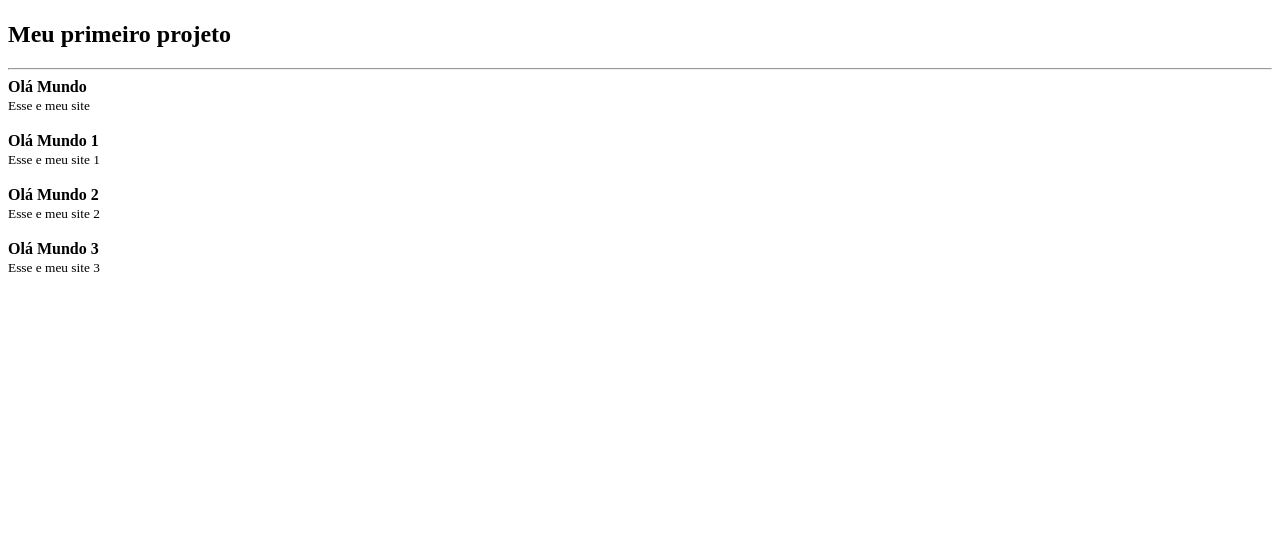
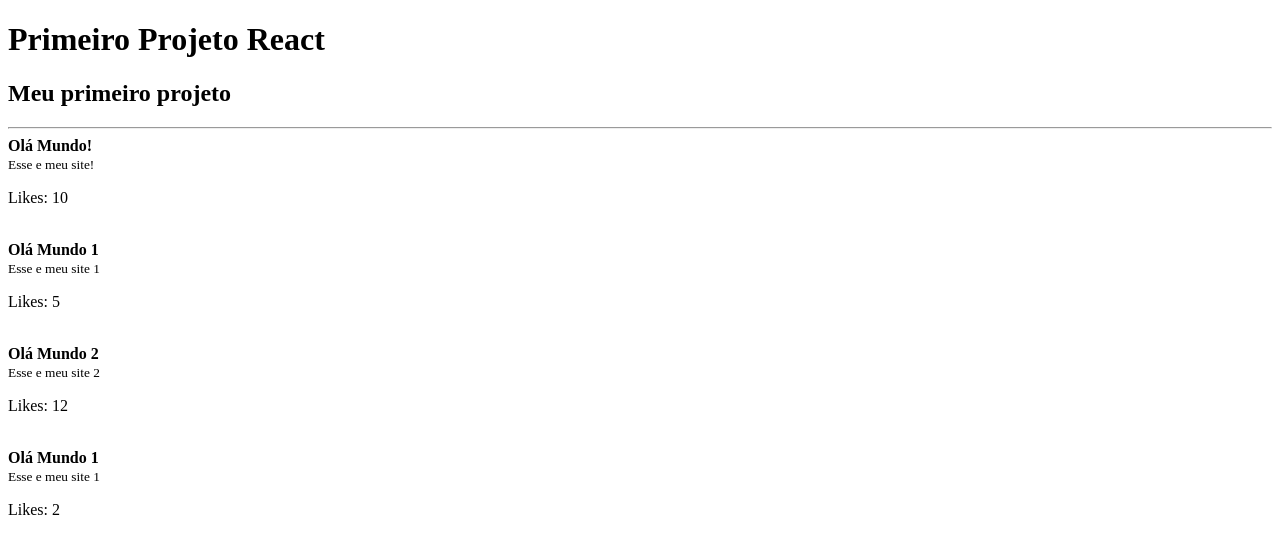
Before and after one commit to ruann3res/react-base, a React app in the folder module1/: page / in a window 1280 px wide. Shown: the top 554 px of the page. Built offline with nearby package versions, Linux system fonts and the light colour scheme.

Commit message:
feat: learning about prop-types

```diff
--- a/module1/package.json
+++ b/module1/package.json
@@ -23,7 +23,8 @@
     "webpack-dev-server": "^3.11.2"
   },
   "dependencies": {
-    "react": "^17.0.1",
-    "react-dom": "^17.0.1"
+    "prop-types": "^15.8.1",
+    "react": "^17.0.2",
+    "react-dom": "^17.0.2"
   }
 }
--- a/module1/src/App.js
+++ b/module1/src/App.js
@@ -5,14 +5,39 @@ import Header from "./Header";
 export default function App() {
     return (
         <>
-            <Header>
+            <Header title="Primeiro Projeto React">
                 <h2>Meu primeiro projeto</h2>
             </Header>
             <hr />
-            <Post title="Olá Mundo" subtittle="Esse e meu site" />
-            <Post title="Olá Mundo 1" subtittle="Esse e meu site 1" />
-            <Post title="Olá Mundo 2" subtittle="Esse e meu site 2" />
-            <Post title="Olá Mundo 3" subtittle="Esse e meu site 3" />
+            <Post
+                post={{
+                    title: "Olá Mundo!",
+                    subtittle: "Esse e meu site!"
+                }}
+                likes={20}
+            />
+            <Post
+                post={{
+                    title: "Olá Mundo 1",
+                    subtittle: "Esse e meu site 1"
+                }}
+                likes={10}
+            />
+            <Post
+                post={{
+                    title: "Olá Mundo 2",
+                    subtittle: "Esse e meu site 2"
+                }}
+                likes={24}
+            />
+            <Post
+                post={{
+                    title: "Olá Mundo 1",
+                    subtittle: "Esse e meu site 1"
+                }}
+                likes={4}
+            />
+
         </>
     )
 }
--- a/module1/src/Header.js
+++ b/module1/src/Header.js
@@ -1,4 +1,7 @@
 import React from "react";
+import PropTypes from "prop-types";
+
+
 
 
 export default function Header({ title, children }) {
@@ -9,3 +12,11 @@ export default function Header({ title, children }) {
         </>
     )
 }
+Header.propTypes = {
+    title: PropTypes.string.isRequired,
+    children: PropTypes.node.isRequired
+};
+
+Header.defaultProps = {
+    title: 'Meu Primeiro '
+};
--- a/module1/src/Post.js
+++ b/module1/src/Post.js
@@ -1,15 +1,23 @@
 import React from "react";
+import PropTypes from "prop-types";
 
-export default function (props) {
-    const { title, subtittle } = props
-
+export default function Post(props) {
     return (
         <>
             <article>
-                <strong>{title}</strong><br />
-                <small>{subtittle}</small>
+                <strong>{props.post.title}</strong><br />
+                <small>{props.post.subtittle}</small>
+                <p>Likes: {props.likes / 2}</p>
             </article>
             <br />
         </>
-    )
+    );
 }
+
+Post.propTypes = {
+    likes: PropTypes.number.isRequired,
+    post: PropTypes.shape({
+        title: PropTypes.string.isRequired,
+        subtittle: PropTypes.string.isRequired
+    }).isRequired,
+};
```
